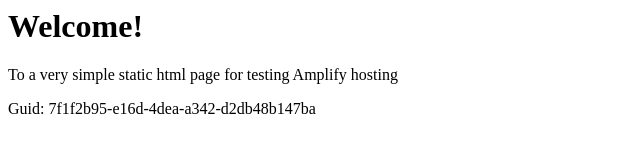
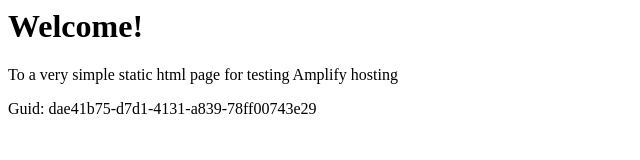
Before and after one commit to aws-aemilia-syd/Github-PR-Commit-Integration-Test-DoNotTouch-GitHubWebhookPushCanaryTest-v1-prod-ap-southeast-2, a website: page src/index.html in a window 1280 px wide. Shown: the full height of the page, 0-640 px from the left. Drawn offline with Linux system fonts and the light colour scheme.

Commit message:
commit from integ tests

```diff
--- a/src/index.html
+++ b/src/index.html
@@ -12,6 +12,6 @@
 <body>
     <h1>Welcome!</h1>
     <p>To a very simple static html page for testing Amplify hosting</p>
-    <p>Guid: 7f1f2b95-e16d-4dea-a342-d2db48b147ba</p></body>
+    <p>Guid: dae41b75-d7d1-4131-a839-78ff00743e29</p></body>
 
 </html>
```
